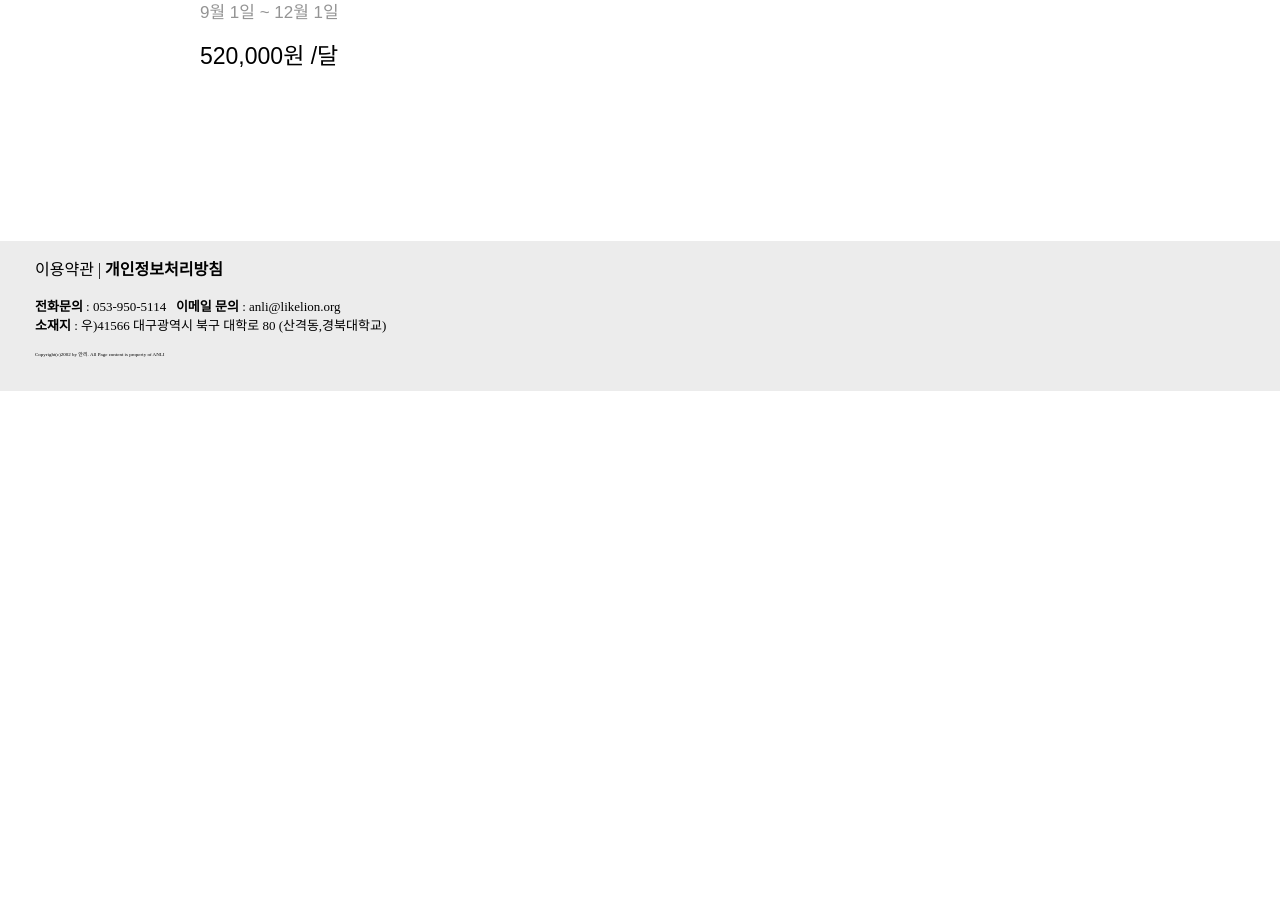
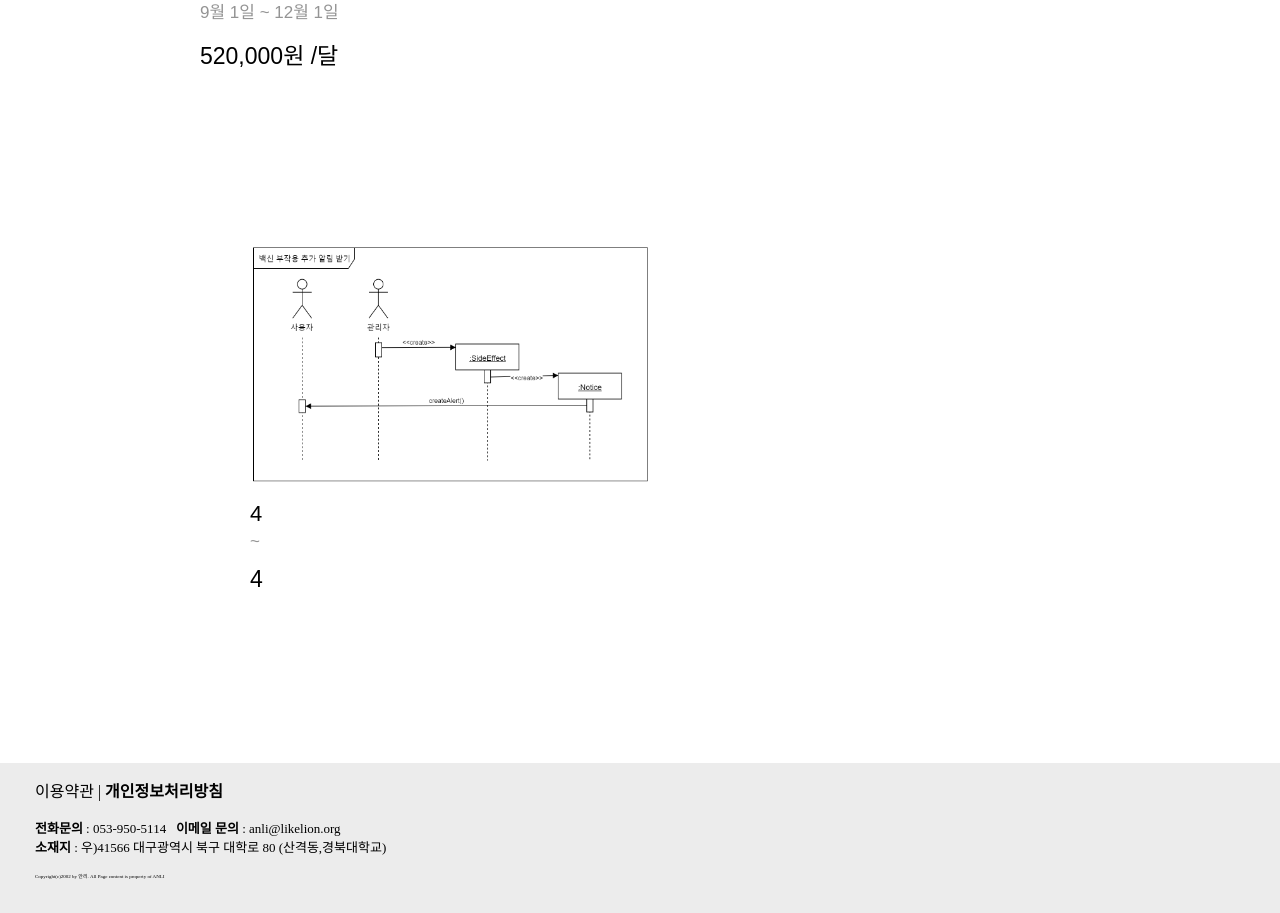
Before and after one commit to miloul/ANLI, a Django app: template anliproject/anli/templates/wishlist.html in a window 1280 px wide. Shown: the part 645-1558 px from the top of the page. Before the commit the page ends 1036 px from the top, so only its background shows below. Run offline with Django 4.2, Linux system fonts and the light colour scheme; the template is opened without the code that fills it: values that come from a table or form of the project are taken from there, others are empty; data comes from the database, SQL or seed files in the repository.

Commit message:
room detail link

```diff
--- a/anliproject/anli/templates/search.html
+++ b/anliproject/anli/templates/search.html
@@ -48,6 +48,7 @@
         margin-left: 50px;">
             {% for result in results %}
             <div class="room-box">
+                <a href="{% url 'detail' result.id %}">
                 <img src="{{ result.image.url }}" class="img-room" alt="사진">
                     <h4 class="room-name" style="margin-top: 10px;
                     margin-bottom: 0;
@@ -67,8 +68,7 @@
                     font-size: 23px;
                     font-family: 'Noto Sans KR', sans-serif;
                     font-weight: 500;"> {{ result.price }}</h4>
-                    <a href="{% url 'detail' result.id %}" style="text-decoration: none;
-                    color: #377d71;">more</a>
+                    </a>
             </div>
             {% endfor %}
         </div>
--- a/anliproject/anli/templates/wishlist.html
+++ b/anliproject/anli/templates/wishlist.html
@@ -48,6 +48,20 @@
         </div>
     </div>
 
+    <div class="room">
+        <div class="d-inline-flex">
+            {% for room in rooms %}
+            <a href="{% url 'detail' room.id %}">
+                <div class="room-box">
+                    <img src="{{ room.image.url }}" class="img-room" alt="사진"><br>
+                    <h4 class="room-name">{{ room.title }}</h4>
+                    <h4 class="room-term">{{ room.startDay }} ~ {{ room.lastDay }}</h4>
+                    <h4 class="room-tax">{{ room.price }}</h4>
+                </div>
+            </a>
+            {% endfor %}
+        </div>
+    </div>
     <!-- footer -->
     <footer>
         <div class="footer-container">
```
Also changed, not shown: anliproject/anli/templates/home.html (+2 -8 lines).
